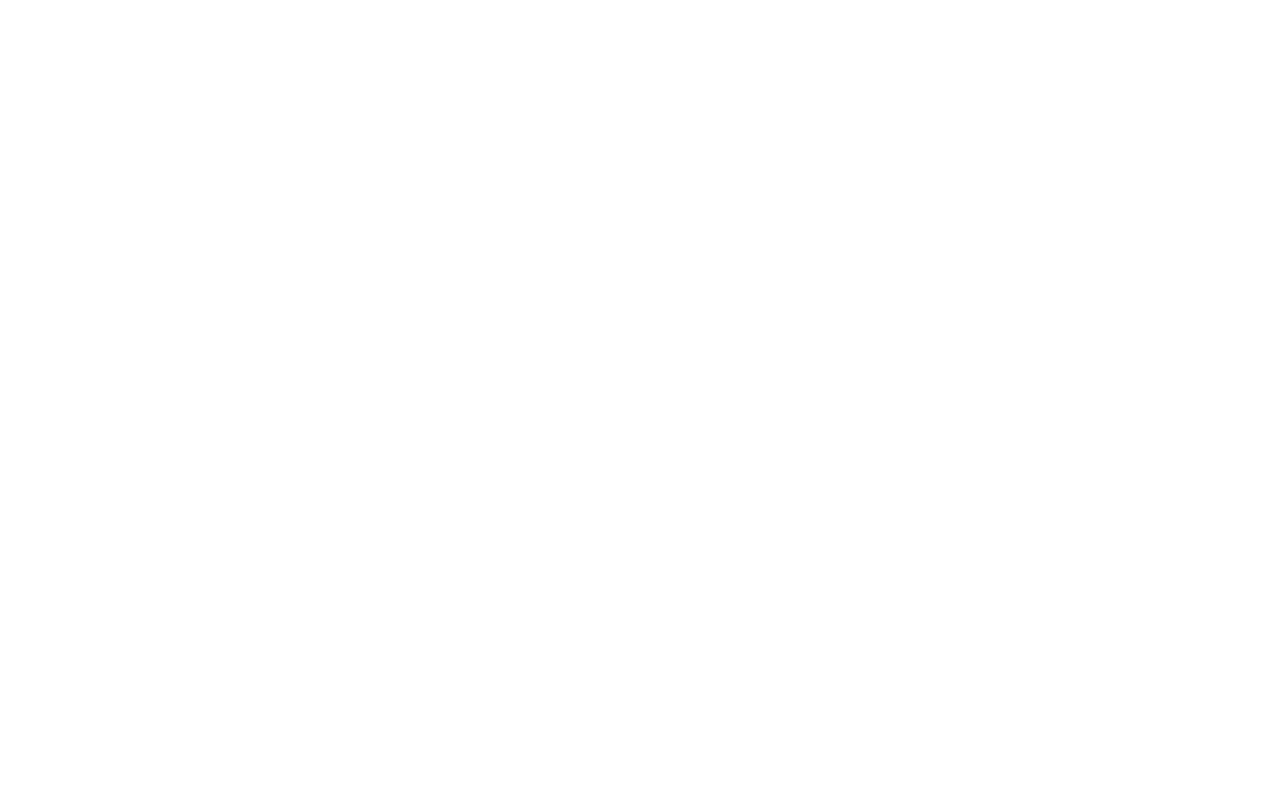
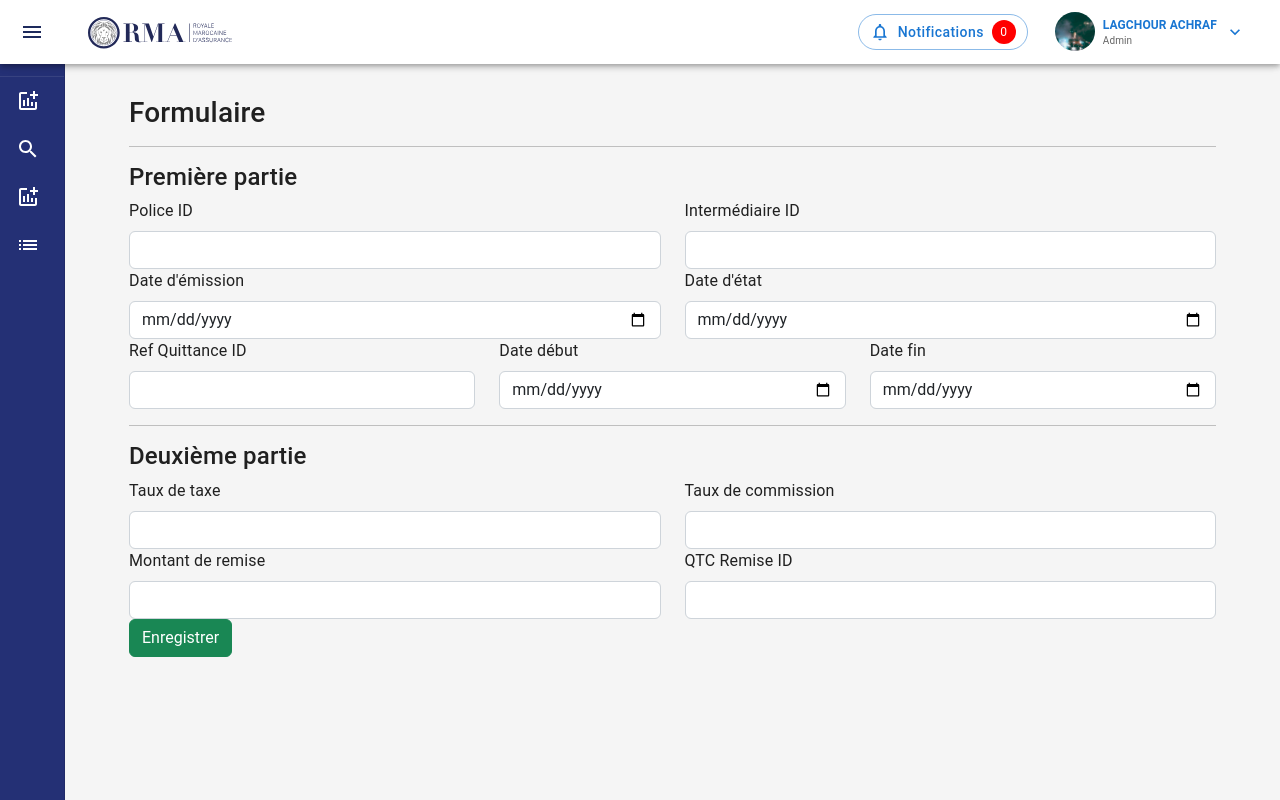
Before and after one commit to achraflagchour99/EmissionQuittance-Front, a React (Create React App) app: page /quittance-add in a window 1280 px wide. Before the commit this address had no page. Built offline with nearby package versions, Linux system fonts and the light colour scheme.

Commit message:
add quittance

```diff
--- a/src/App.tsx
+++ b/src/App.tsx
@@ -3,6 +3,7 @@
 import React from "react";
 import Header from "./components/Header/Header";
 import AppSidebar from "./components/Sidebar";
+import 'bootstrap/dist/css/bootstrap.min.css';
 // import { MainContent } from "./components/MainContent/MainContent";
 
 import { MainContent } from "./layout/MainContent";
@@ -10,6 +11,8 @@
 import Dashboard from "./pages/Dashboard";
 import SearchPolice from "./components/Forms/SearchPolice";
 import Searchpolicepage from "./pages/Searchpolicepage";
+import AddQuittance from "./components/Forms/Quittance/AddQuittance";
+
 
 const mdTheme = createTheme();
 
@@ -27,6 +30,7 @@
                     <Route path='/' element={<MainContent />}>
                         <Route index                         element={<Dashboard />} />
                         <Route path='police-search'      element={<Searchpolicepage />} />
+                        <Route path='quittance-add'      element={<AddQuittance />} />
                     </Route>
                 </Route>
             </Routes>
--- /dev/null
+++ b/src/components/Forms/Quittance/AddQuittance.jsx
@@ -0,0 +1,198 @@
+import React, {useState} from 'react';
+import axios from 'axios';
+import Table from '@mui/material/Table';
+import TableBody from '@mui/material/TableBody';
+import TableCell from '@mui/material/TableCell';
+import TableContainer from '@mui/material/TableContainer';
+import TableHead from '@mui/material/TableHead';
+import TableRow from '@mui/material/TableRow';
+import Paper from '@mui/material/Paper';
+import TextField from "@mui/material/TextField";
+import {Box, tableCellClasses} from "@mui/material";
+import ContentPasteSearchIcon from '@mui/icons-material/ContentPasteSearch';
+import 'bootstrap/dist/css/bootstrap.min.css';
+import {  Button, Row, Col } from 'react-bootstrap';
+import { Form } from 'react-bootstrap';
+import {styled} from "@mui/material/styles";
+import QuittancePayload from './QuittancePayload';
+import { submitForm } from './ServiceQuittance';
+import { toast, ToastContainer } from 'react-toastify';
+import 'react-toastify/dist/ReactToastify.css';
+
+function AddQuittance() {
+
+  const [formData, setFormData] = useState({
+    policeId: '',
+    intermediaireId: '',
+    dateEmission: '',
+    dateEtat: '',
+    refQuittanceId: '',
+    dateDebut: '',
+    dateFin: '',
+    tauxTaxe: '',
+    tauxCommission: '',
+    montantRemise: '',
+    qtcRemiseId: '',
+
+    quittanceid: 0,
+    codesociete: 0,
+    naturequittance: 'string',
+    numeroquittance: 'string',
+    codepolice: 'string',
+    numeroquittanceorigine: 'string',
+    codeclient: 'string',
+    codeintermediaire: 0,
+    adresseclient: 'string',
+    primenette: 100,
+    datedebut: '2023-05-04T13:17:41.016Z',
+    datefin:'2024-05-04T13:17:41.016Z',
+    dateemission: '2023-05-04T13:17:41.016Z',
+    etatquittance: 'string',
+    dateetat:  '2023-05-04T13:17:41.016Z',
+    tauxcommission: 25,
+    montantcommission: 0,
+    datevalidation: '2023-05-04T13:17:41.016Z',
+    exercice: '258',
+    ordre: '369',
+    villeclient: 2,
+    intermediaireid: 8,
+    refQuittanceid: 2,
+    qtcRemiseid: 1,
+    habUtilisateurid: 1,
+    policeid: 3,
+    dateEcheance: '2024-05-04T13:17:41.016Z',
+    dateTerme: '2022-05-04T13:17:41.016Z',
+    dateeffet: '2022-05-04T13:17:41.016Z',
+  });
+
+  const handleInputChange = (event) => {
+    const { name, value } = event.target;
+    setFormData({
+      ...formData,
+      [name]: value,
+    });
+  };
+
+  const handleSubmit = async (event) => {
+    event.preventDefault();
+    try {
+      const response = await submitForm(formData);
+     // console.log('Form submitted:', response);
+      // Afficher le toast en cas de succès
+      if (response) {
+        // Afficher le toast en cas de succès
+        toast.success('Form submitted successfully!');
+      } else {
+        // Afficher le toast d'erreur si la réponse est vide
+        toast.error('Error response! '+response);
+      }
+
+
+    } catch (error) {
+      console.error('Form submission error:', error);
+      // Afficher le toast d'erreur en cas d'échec
+      toast.error('An error occurred while submitting the form!');
+    }
+  };
+
+  return (
+    <div className="mx-5 px-3">
+      <h3>Formulaire</h3>
+      <hr />
+
+      <Form onSubmit={handleSubmit}>
+      <h4>Première partie</h4>
+        <Row>
+          <Col>
+            <Form.Group>
+              <Form.Label className="font-weight-bold">Police ID</Form.Label>
+              <Form.Control type="number" name="policeId" value={formData.policeId} onChange={handleInputChange} />
+            </Form.Group>
+          </Col>
+          <Col>
+            <Form.Group>
+              <Form.Label className="font-weight-bold">Intermédiaire ID</Form.Label>
+              <Form.Control type="number" name="intermediaireId" value={formData.intermediaireId} onChange={handleInputChange} />
+            </Form.Group>
+          </Col>
+        </Row>
+
+        <Row>
+          <Col>
+            <Form.Group>
+              <Form.Label className="font-weight-bold">Date d'émission</Form.Label>
+              <Form.Control type="date" name="dateEmission" value={formData.dateEmission} onChange={handleInputChange} />
+            </Form.Group>
+          </Col>
+          <Col>
+            <Form.Group>
+              <Form.Label className="font-weight-bold">Date d'état</Form.Label>
+              <Form.Control type="date" name="dateEtat" value={formData.dateEtat} onChange={handleInputChange} />
+            </Form.Group>
+          </Col>
+        </Row>
+
+        <Row>
+          <Col>
+            <Form.Group>
+              <Form.Label className="font-weight-bold">Ref Quittance ID</Form.Label>
+              <Form.Control type="number" name="refQuittanceId" value={formData.refQuittanceId} onChange={handleInputChange} />
+            </Form.Group>
+          </Col>
+          <Col>
+            <Form.Group>
+              <Form.Label className="font-weight-bold">Date début</Form.Label>
+              <Form.Control type="date" name="dateDebut" value={formData.dateDebut} onChange={handleInputChange} />
+            </Form.Group>
+          </Col>
+          <Col>
+            <Form.Group>
+              <Form.Label className="font-weight-bold">Date fin</Form.Label>
+              <Form.Control type="date"   value={formData.dateFin} onChange={handleInputChange}/>
+            </Form.Group>
+          </Col>
+        </Row>
+
+        <hr />
+
+        <h4>Deuxième partie</h4>
+        <Row>
+          <Col>
+            <Form.Group>
+              <Form.Label className="font-weight-bold">Taux de taxe</Form.Label>
+              <Form.Control type="number" value={formData.tauxTaxe} onChange={handleInputChange} />
+            </Form.Group>
+          </Col>
+          <Col>
+            <Form.Group>
+              <Form.Label className="font-weight-bold">Taux de commission</Form.Label>
+              <Form.Control type="number"  value={formData.tauxCommission} onChange={handleInputChange}/>
+            </Form.Group>
+          </Col>
+        </Row>
+
+        <Row>
+          <Col>
+            <Form.Group>
+              <Form.Label className="font-weight-bold">Montant de remise</Form.Label>
+              <Form.Control type="number"  value={formData.montantRemise} onChange={handleInputChange}/>
+            </Form.Group>
+          </Col>
+          <Col>
+            <Form.Group>
+              <Form.Label className="font-weight-bold">QTC Remise ID</Form.Label>
+              <Form.Control type="number"  value={formData.qtcRemiseId} onChange={handleInputChange}/>
+            </Form.Group>
+          </Col>
+        </Row>
+
+        <Button type ="submit"variant="success" className="float-right">
+          Enregistrer
+        </Button>
+      </Form>
+      <ToastContainer />
+    </div>
+  );
+  }
+
+export default AddQuittance
--- /dev/null
+++ b/src/components/Forms/Quittance/QuittancePayload.tsx
@@ -0,0 +1,59 @@
+import React, {useState} from 'react';
+
+ interface QuittancePayload {
+    quittanceid: number;
+    codesociete: number;
+    naturequittance: string;
+    numeroquittance: string;
+    codepolice: string;
+    numeroquittanceorigine: string;
+    codeclient: string;
+    codeintermediaire: number;
+    codebranche: number;
+    nomclient: string;
+    prenomclient: string;
+    adresseclient: string;
+    typequittance: string;
+    primenette: number;
+    tauxtaxe: number;
+    montanttaxe: number;
+    montantaccessoire: number;
+    montantencaisse: number;
+    montantcommisionretenue: number;
+    montantcommisionristourne: number;
+    montontremise: number;
+    periodicite: string;
+    datedebut: Date;
+    datefin: Date;
+    dateemission: Date;
+    etatquittance: string;
+    dateetat: Date;
+    idoperationprelevement: number;
+    idutilisateurristourne: number;
+    idutilisateurvalidateur: number;
+    idproduit: number;
+    tauxcommission: number;
+    montantcommission: number;
+    synchrone: number;
+    datesynchronisation: Date;
+    montantcommision: number;
+    numeroquittanceOld: number;
+    datevalidation: Date;
+    montanttaxeparafiscale: number;
+    tauxcommissioncatnat: number;
+    idquittanceorigine: number;
+    typequittanceprevoyance: string;
+    forcee: number;
+    exercice: string;
+    ordre: string;
+    villeclient: number;
+    intermediaireid: number;
+    refQuittanceid: number;
+    qtcRemiseid: number;
+    habUtilisateurid: number;
+    policeid: number;
+    dateEcheance: Date;
+    dateTerme: Date;
+    dateeffet: Date;
+  }
+  export default QuittancePayload
--- /dev/null
+++ b/src/components/Forms/Quittance/ServiceQuittance.tsx
@@ -0,0 +1,10 @@
+import axios from 'axios';
+
+export const submitForm = async (formData: any) => {
+  try {
+    const response = await axios.post('http://localhost:8081/quittances/', formData);
+    return response.data;
+  } catch (error) {
+    console.error(error);
+  }
+};
--- a/src/components/Sidebar/listitems.tsx
+++ b/src/components/Sidebar/listitems.tsx
@@ -3,6 +3,7 @@
 import ListItemText from '@mui/material/ListItemText';
 import AddchartIcon from '@mui/icons-material/Addchart';
 import SearchIcon from '@mui/icons-material/Search';
+import ListIcon from '@mui/icons-material/List';
 import { Link } from 'react-router-dom';
 export const mainListItems = (
   <div>
@@ -25,5 +26,23 @@
       <ListItemText primary="Rechercher Police" />
     </ListItemButton>
     </Link>
+
+    <Link to="/quittance-add" style={{ textDecoration: 'none' , color: 'inherit' }} >
+    <ListItemButton>
+      <ListItemIcon>
+        <AddchartIcon style={{ color: 'white' }}/>
+      </ListItemIcon>
+      <ListItemText primary="Ajouter Quittance" />
+    </ListItemButton>
+    </Link>
+
+    <Link to="/quittance" style={{ textDecoration: 'none' , color: 'inherit' }} >
+    <ListItemButton>
+      <ListItemIcon>
+        <ListIcon style={{ color: 'white' }}/>
+      </ListItemIcon>
+      <ListItemText primary="Quittance" />
+    </ListItemButton>
+    </Link>
   </div>
 );
```
Also changed, not shown: package.json (+7 -1 lines), src/components/Forms/SearchPolice.css (line endings or trailing spaces), src/components/Forms/SearchPolice.tsx (line endings or trailing spaces), 2 other files (tests, documents, lock files or other folders).
